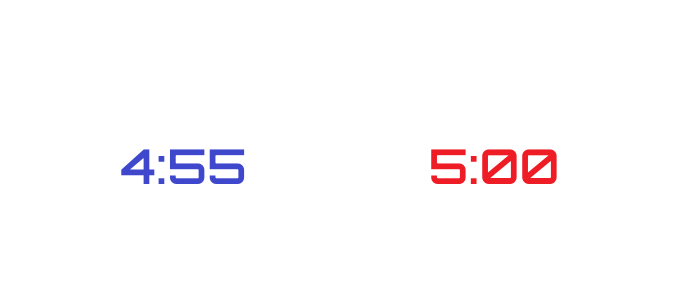
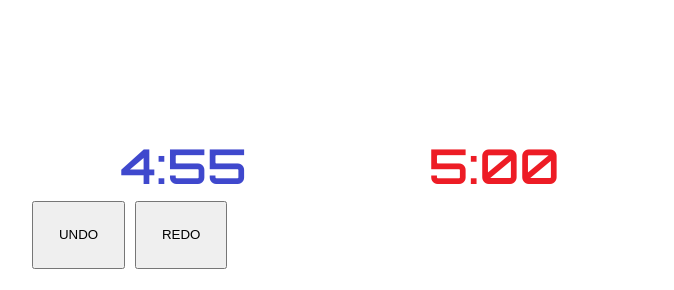
Before and after one commit to asil-khalifa/delta-inductions-24, a plain HTML site: page Task1/index.html in a window 1280 px wide. Shown: the part 878-1168 px from the top of the page, without its empty margins (301-975 px from the left). Before the commit the page ends 1094 px from the top, so only its background shows below. Drawn offline with Linux system fonts and the light colour scheme.

Commit message:
Update index.html

```diff
--- a/Task1/index.html
+++ b/Task1/index.html
@@ -4,7 +4,7 @@
 <head>
     <meta charset="UTF-8">
     <meta name="viewport" content="width=device-width, initial-scale=1.0">
-    <title>Richochet Rumble</title>
+    <title>Ricochet Rumble</title>
     <link rel="stylesheet" href="app.css">
     <link rel="preconnect" href="https://fonts.googleapis.com">
     <link rel="preconnect" href="https://fonts.gstatic.com" crossorigin>
@@ -44,14 +44,17 @@
                 <span id="minutes">5:</span><span id="seconds"></span>
             </div>
         </div>
-
+        <div id="undo-redo-box">
+            <button id="undo" class="time-button">UNDO</button>
+            <button id="redo" class="time-button">REDO</button>
+            <div id="moves-history"></div>
+        </div>
         <div>
             <h3 id="loading"></h3>
             <h2 id="winner"></h2>
 
         </div>
 
-        <div id="timer"></div>
     </div>
 
     <script src="app.js"></script>
```
